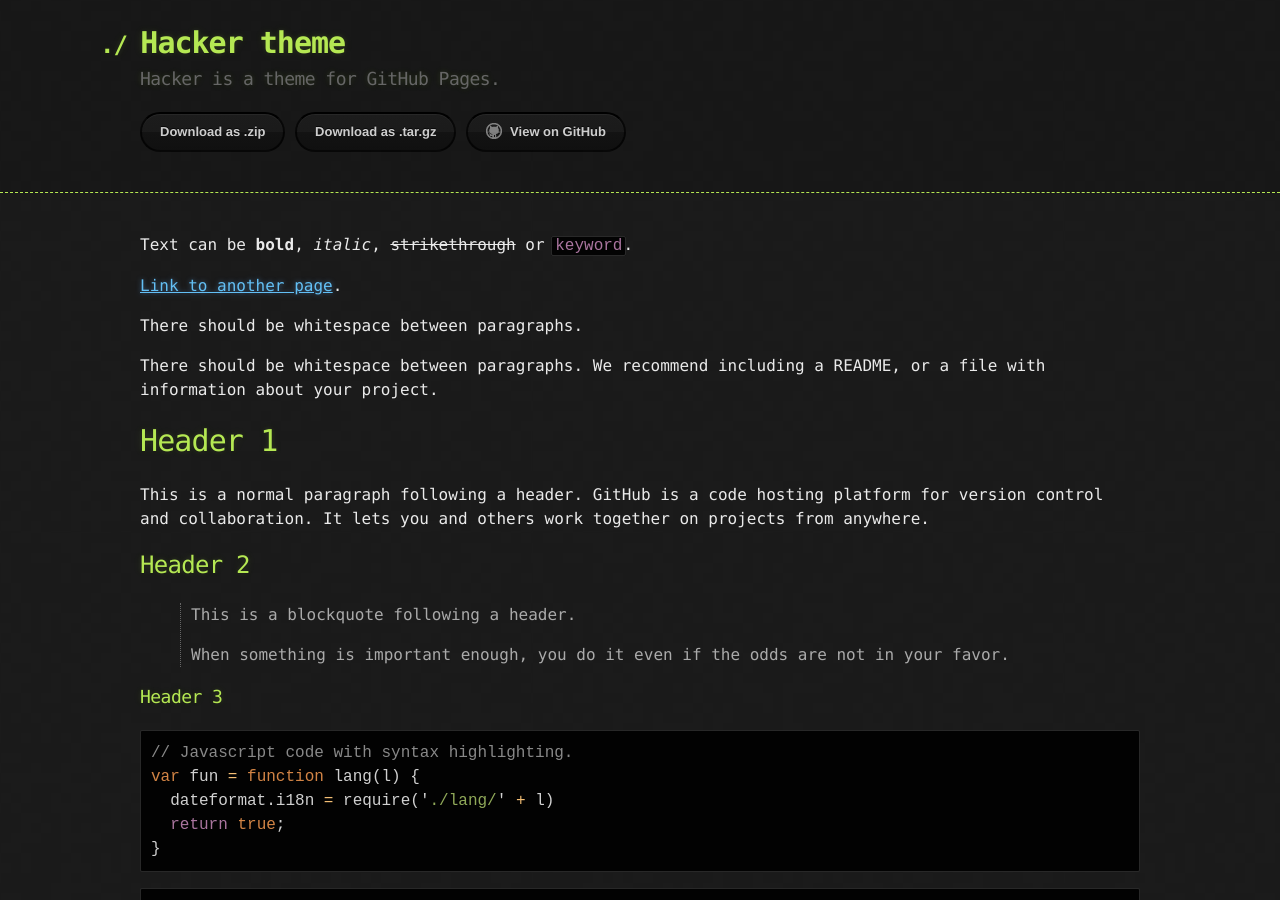
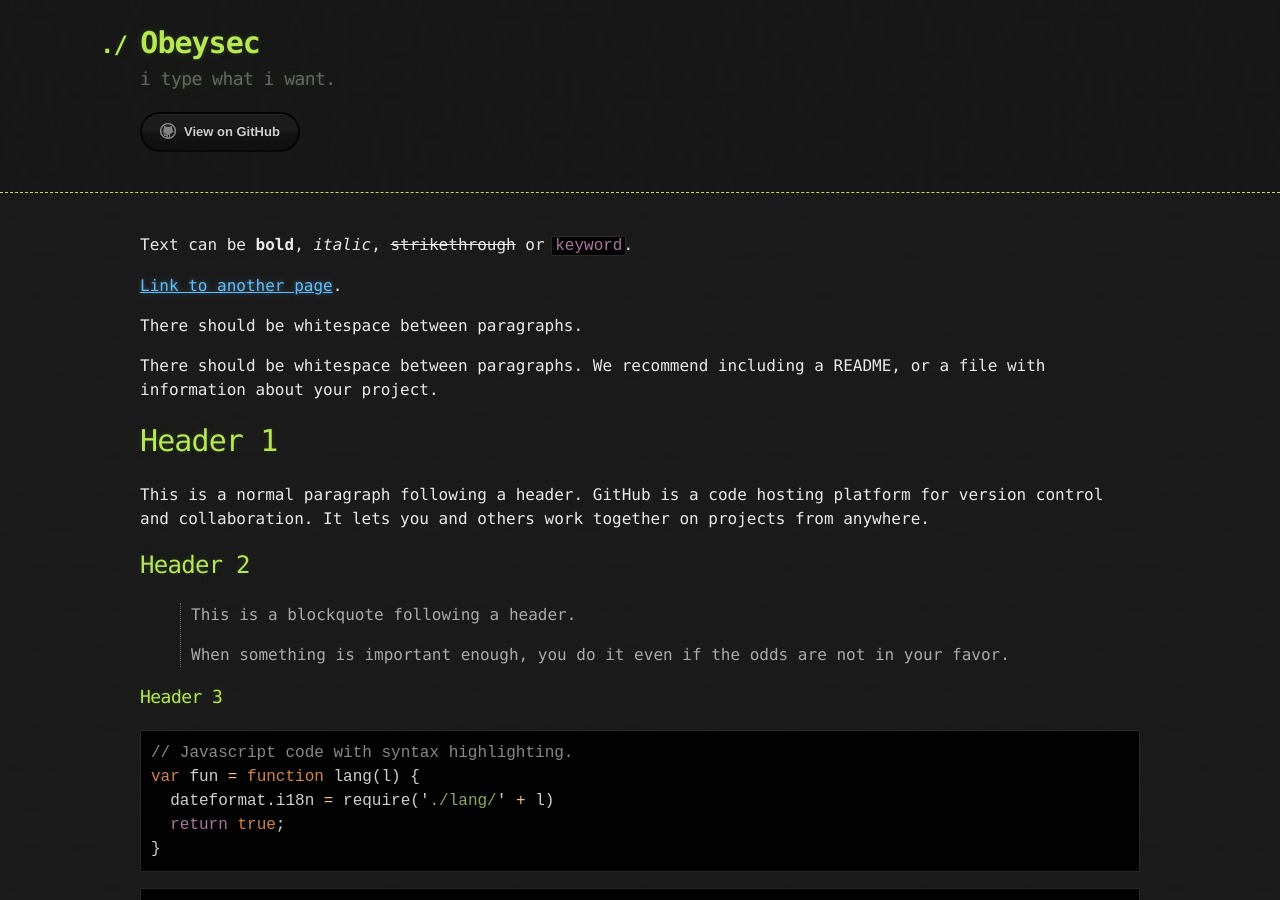
Before and after one commit to sahabrifki/sahabrifki.github.io, a Jekyll site: the page built from index.md, in a window 1280 px wide and 900 px high. Built offline with Jekyll 4.4.1, drawn with Linux system fonts in a browser that asks for light colours.

Commit message:
Update _config.yml

```diff
--- a/_config.yml
+++ b/_config.yml
@@ -1,5 +1,3 @@
-title: Hacker theme
-description: Hacker is a theme for GitHub Pages.
-show_downloads: true
-google_analytics:
+title: Obeysec
+description: i type what i want.
 theme: jekyll-theme-hacker
```
